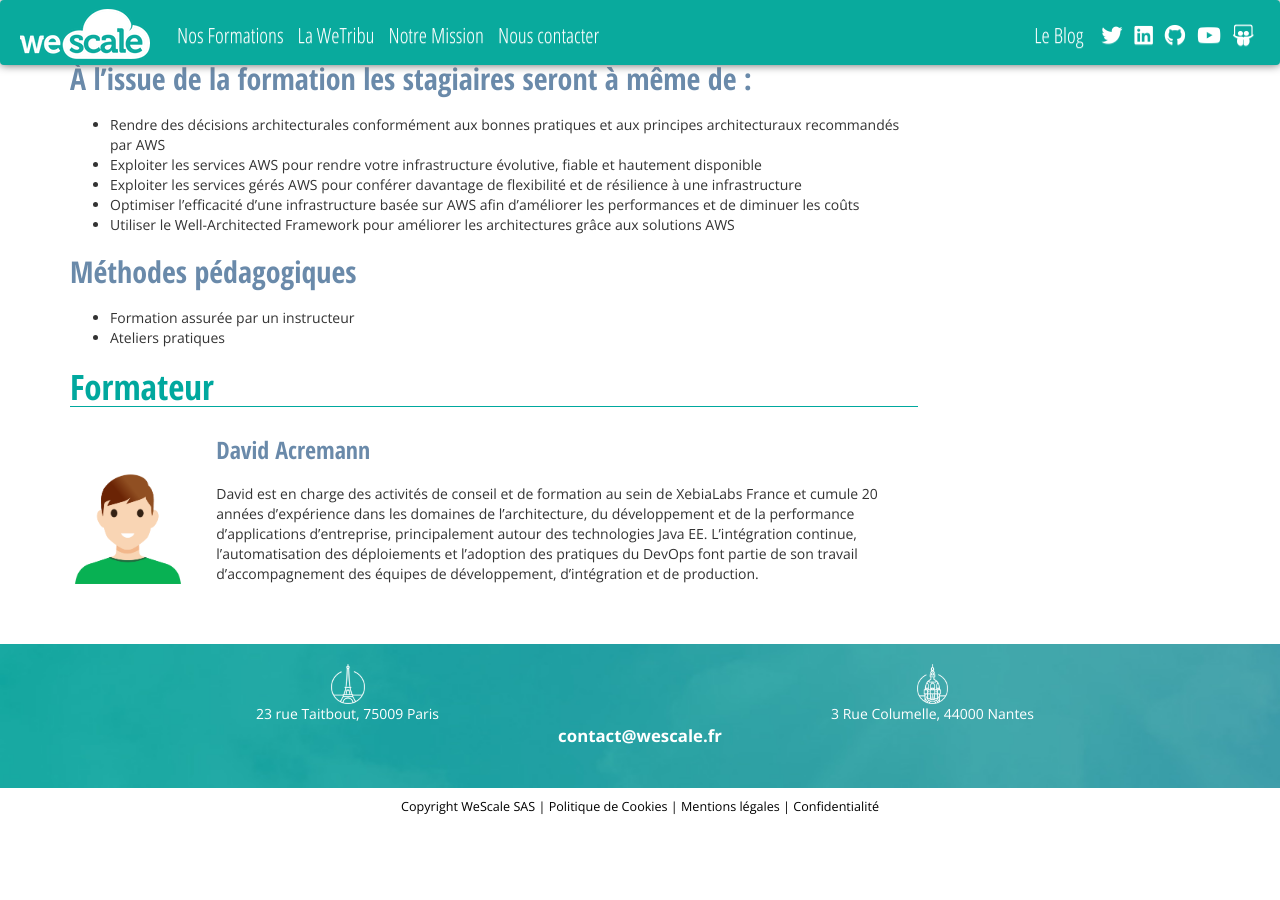
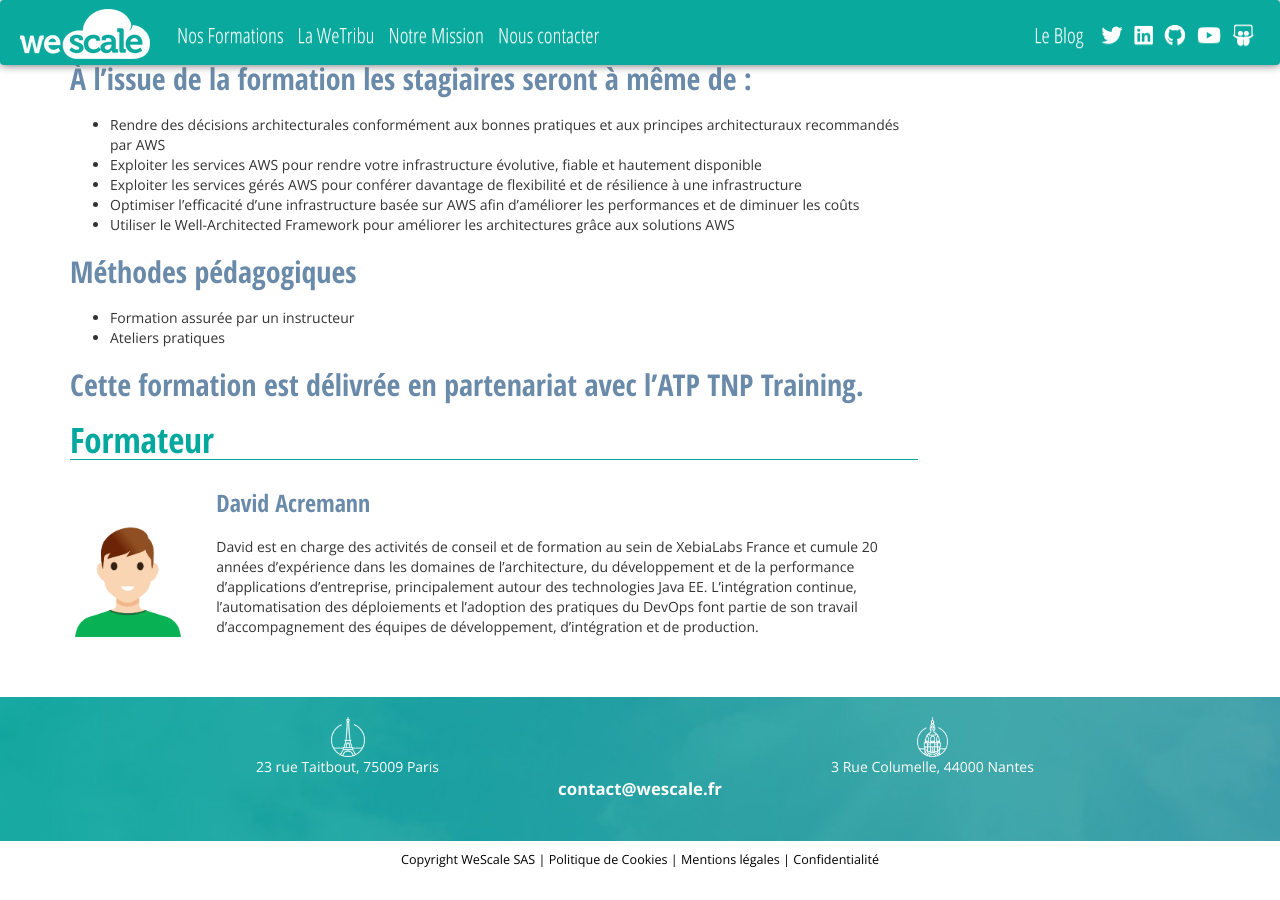
Before and after one commit to wescale/wescale-site, a Jekyll site: the page built from _formations/Formation-AWS-Architecting.md, in a window 1280 px wide and 900 px high, scrolled down 1050 px. Built offline with Jekyll 4.4.1, drawn with Linux system fonts in a browser that asks for light colours; nearby versions of some CDN libraries; comment, search, counter and statistics services are not loaded; before the commit the page ends 1897 px from its top, so only the background shows below that.

Commit message:
Update Formation-AWS-Architecting.md

```diff
--- a/_formations/Formation-AWS-Architecting.md
+++ b/_formations/Formation-AWS-Architecting.md
@@ -80,6 +80,8 @@
 * Formation assurée par un instructeur
 * Ateliers pratiques
 
+## Cette formation est délivrée en partenariat avec l'ATP TNP Training.
+
 # Formateur
 
 {% include formateur.html nom_formateur="david-acremann" img_formateur="/images/wewes/avatar.png" %}
```
